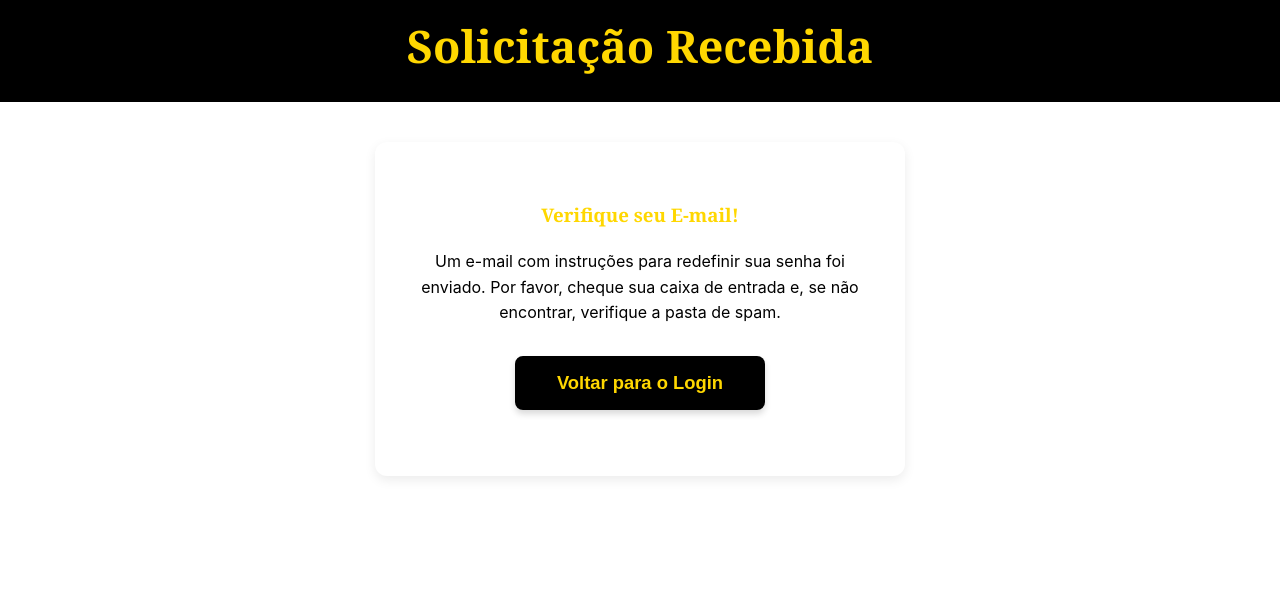
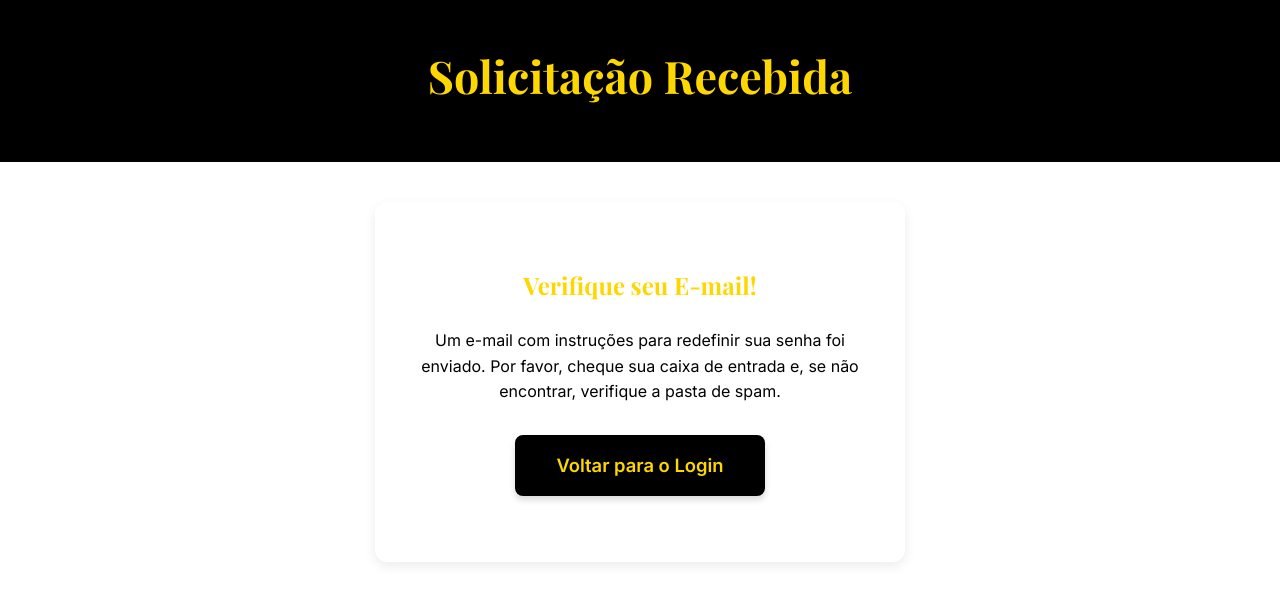
Before and after one commit to jmsv25t/omega, a Python web app: template templates/aviso_recuperacao.html in a window 1280 px wide. Shown: the top 603 px of the page. Run offline with Jinja, Linux system fonts and the light colour scheme; the template is opened without the code that fills it, so the values that code supplies are empty.

Commit message:
Refactor HTML structure and styling classes

```diff
--- a/templates/aviso_recuperacao.html
+++ b/templates/aviso_recuperacao.html
@@ -5,19 +5,20 @@
     <meta name="viewport" content="width=device-width, initial-scale=1.0">
     <title>Aviso - Link Enviado</title>
     <link rel="stylesheet" href="{{ url_for('static', filename='css/style.css') }}">
+    <link href="https://fonts.googleapis.com/css2?family=Inter:wght@400;600;700&family=Playfair+Display:wght@700&display=swap" rel="stylesheet">
 </head>
 <body>
-    <div class="dark-section" style="text-align: center; padding: 10px;">
+    <header class="dark-section text-center">
         <h1 class="header-title">Solicitação Recebida</h1>
-    </div>
+    </header>
 
-    <div class="form-container" style="text-align: center;">
-        <h3 class="accent-text">Verifique seu E-mail!</h3>
+    <div class="form-container text-center">
+        <h3 class="accent-text" style="font-size: 1.5em;">Verifique seu E-mail!</h3>
         <p>
             Um e-mail com instruções para redefinir sua senha foi enviado. Por favor, cheque sua caixa de entrada e, se não encontrar, verifique a pasta de spam.
         </p>
         <p style="margin-top: 20px;">
-            <a href="{{ url_for('login') }}"><button class="main-button" style="width: 250px;">Voltar para o Login</button></a>
+            <a href="{{ url_for('login') }}" class="main-button button-fixed-width">Voltar para o Login</a>
         </p>
     </div>
 </body>
```
